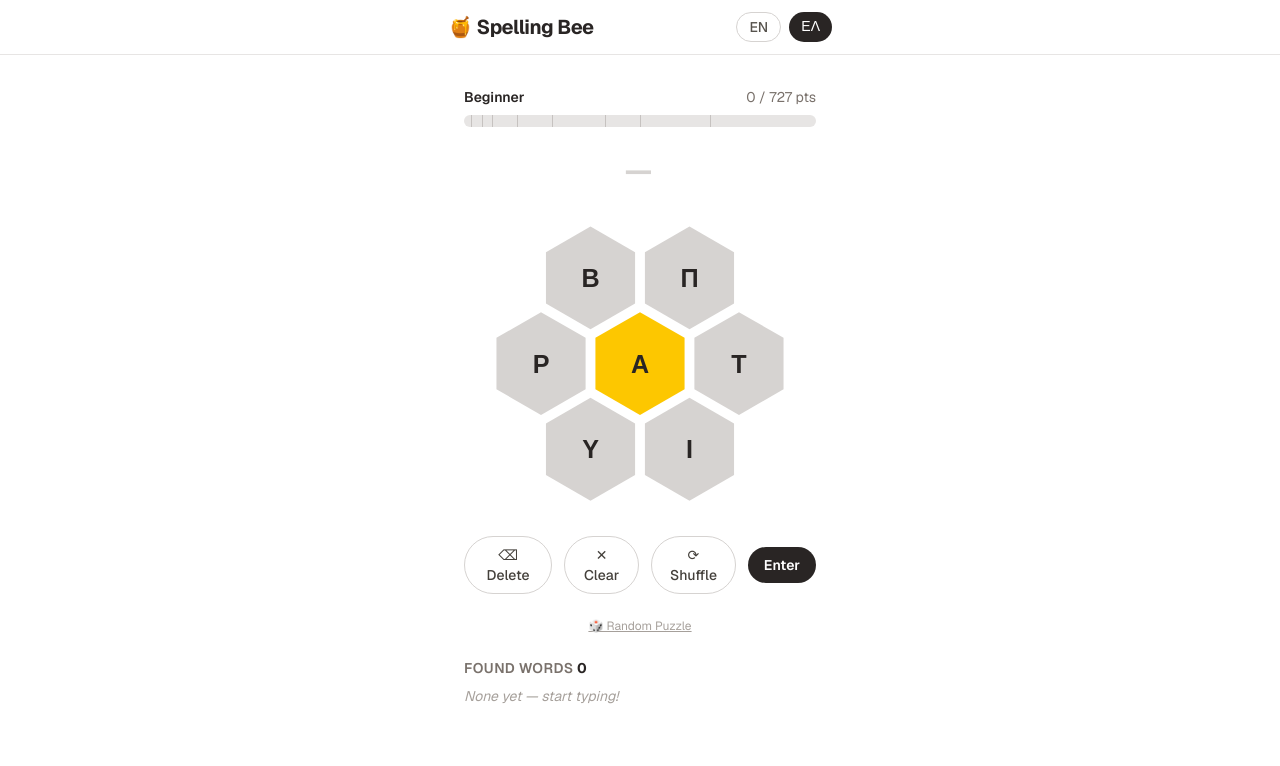
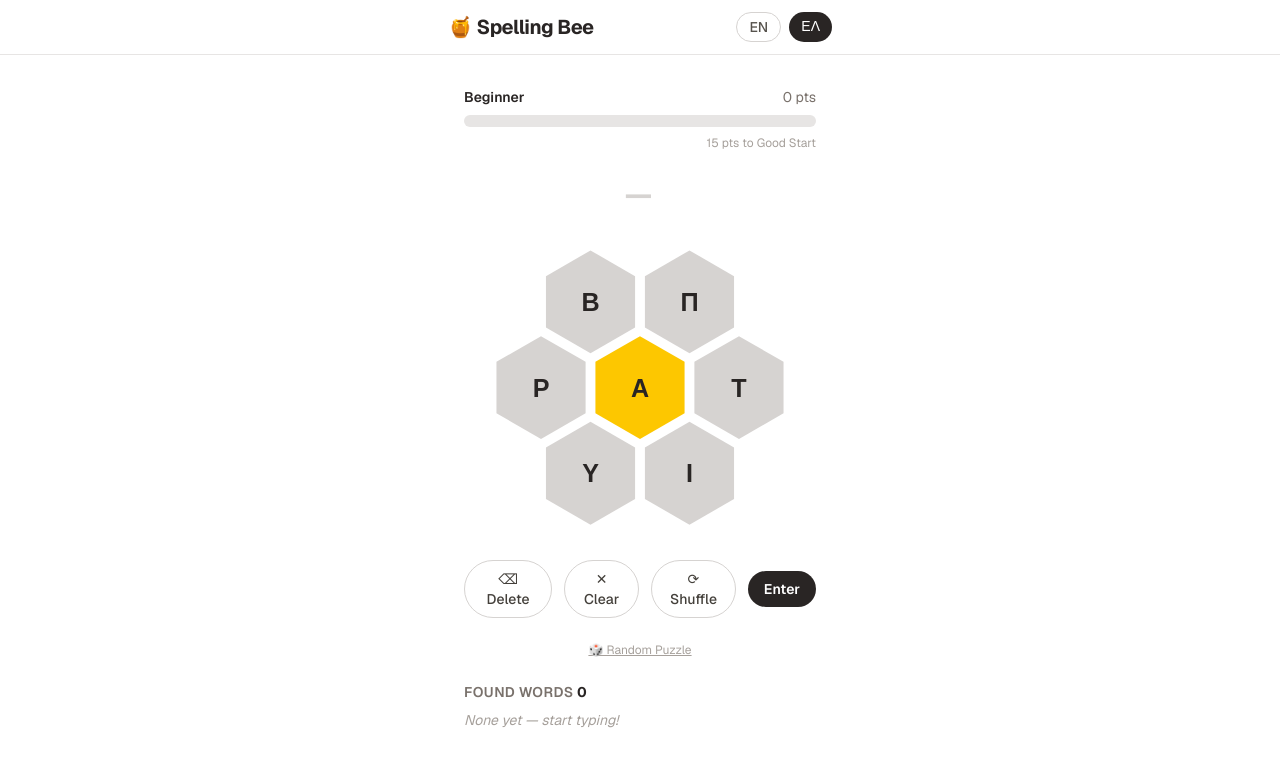
Before and after one commit to melkorinos/greekBee, a Next.js app: page / in a window 1280 px wide. Shown: the top 766 px of the page. Built offline with nearby package versions, Linux system fonts and the light colour scheme.

Commit message:
progressive score bar

```diff
--- a/src/components/ScoreBar.tsx
+++ b/src/components/ScoreBar.tsx
@@ -1,7 +1,8 @@
 "use client";
 
 // ScoreBar — displays the player's score, current rank and a visual progress bar.
-// Rank thresholds are rendered as tick marks so players can see upcoming ranks.
+// The bar shows progress from the current rank threshold to the next rank threshold
+// so it always feels achievable and resets on each level-up.
 
 import { RANKS } from "@/lib/ranking";
 import type { RankName } from "@/types";
@@ -14,51 +15,61 @@
 
 // ── Class constants ──────────────────────────────────────────────────────────
 const styles = {
-  container:    "w-full space-y-2",
-  labelRow:     "flex items-baseline justify-between text-sm",
-  rankLabel:    "font-semibold text-stone-800",
-  scoreLabel:   "text-stone-500",
-  track:        "relative h-3 w-full rounded-full bg-stone-200",
-  fill:         "h-full rounded-full bg-yellow-400 transition-all duration-500",
-  tick:         "absolute top-0 h-full w-px bg-stone-400 opacity-50",
+  container:   "w-full space-y-2",
+  labelRow:    "flex items-baseline justify-between text-sm",
+  rankLabel:   "font-semibold text-stone-800",
+  scoreLabel:  "text-stone-500",
+  nextLabel:   "text-xs text-stone-400 text-right",
+  track:       "relative h-3 w-full rounded-full bg-stone-200",
+  fill:        "h-full rounded-full bg-yellow-400 transition-all duration-500",
 };
 
 export function ScoreBar({ score, maxScore, currentRank }: ScoreBarProps) {
-  // Cap the percentage at 100 just in case rounding pushes it over
-  const pct = maxScore > 0 ? Math.min((score / maxScore) * 100, 100) : 0;
+  const currentIdx = RANKS.findIndex((r) => r.name === currentRank);
+  const nextRank   = RANKS[currentIdx + 1] ?? null;
+
+  let pct         = 100;
+  let ptsToNext: number | null = null;
+
+  if (nextRank && maxScore > 0) {
+    // Convert rank thresholds (percentages) to actual point values
+    const currentPts = Math.ceil((RANKS[currentIdx].threshold / 100) * maxScore);
+    const nextPts    = Math.ceil((nextRank.threshold / 100) * maxScore);
+    const span       = nextPts - currentPts;
+
+    pct       = span > 0 ? Math.min(((score - currentPts) / span) * 100, 100) : 100;
+    ptsToNext = Math.max(nextPts - score, 0);
+  }
 
   return (
     <div data-testid="score-bar" className={styles.container}>
-      {/* Score + rank label */}
+      {/* Rank + score label */}
       <div className={styles.labelRow}>
         <span data-testid="rank-label" className={styles.rankLabel}>
           {currentRank}
         </span>
         <span data-testid="score-label" className={styles.scoreLabel}>
-          {score} / {maxScore} pts
+          {score} pts
         </span>
       </div>
 
-      {/* Progress bar track */}
+      {/* Progress bar — current rank → next rank */}
       <div className={styles.track}>
-        {/* Filled portion */}
         <div
           data-testid="score-bar-fill"
           className={styles.fill}
           style={{ width: `${pct}%` }}
         />
+      </div>
 
-        {/* Rank tick marks — one per rank except Beginner (0%) and Queen Bee (100%) */}
-        {RANKS.filter((r) => r.threshold > 0 && r.threshold < 100).map((r) => (
-          <div
-            key={r.name}
-            data-testid={`rank-tick-${r.name.toLowerCase().replace(" ", "-")}`}
-            className={styles.tick}
-            style={{ left: `${r.threshold}%` }}
-            title={r.name}
-          />
-        ))}
-      </div>
+      {/* Next rank hint */}
+      {nextRank && ptsToNext !== null && (
+        <p className={styles.nextLabel}>
+          {ptsToNext > 0
+            ? `${ptsToNext} pts to ${nextRank.name}`
+            : `${nextRank.name} reached!`}
+        </p>
+      )}
     </div>
   );
 }
```
Also changed, not shown: 1 other file (tests, documents, lock files or other folders).
